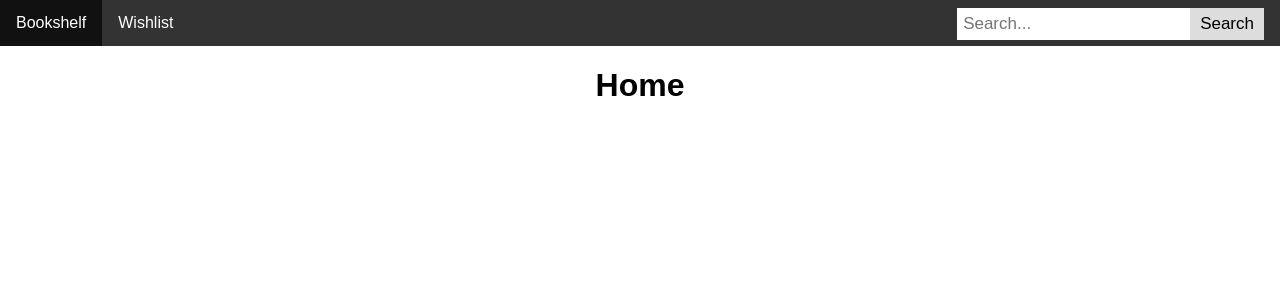
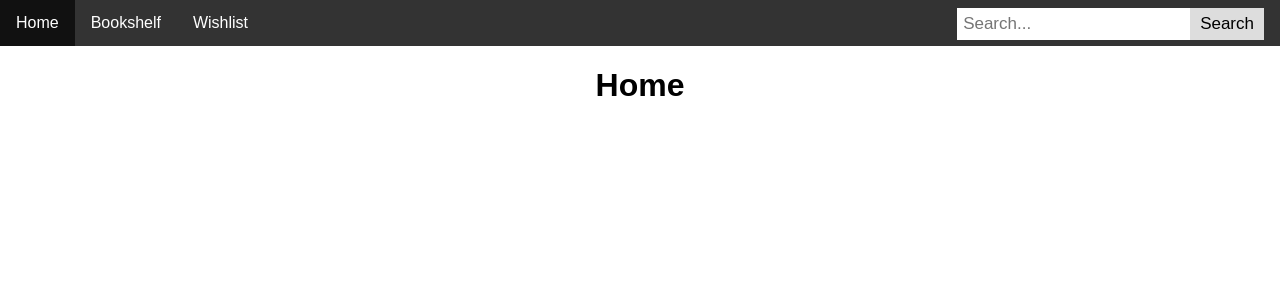
Before and after one commit to JuditZentai1993/WombatLibrarianFrontend, a React (Create React App) app: page / in a window 1280 px wide. Shown: the top 300 px of the page. Built offline with nearby package versions, Linux system fonts and the light colour scheme.

Commit message:
Add Home button to Navbar

```diff
--- a/src/components/layout/Navbar.js
+++ b/src/components/layout/Navbar.js
@@ -19,6 +19,9 @@ export default function Navbar() {
     <div className="navbar">
       <ul>
         <li>
+          <li>
+            <a href="/">Home</a>
+          </li>
           <li>
             <a href="/bookshelf">Bookshelf</a>
           </li>
```
